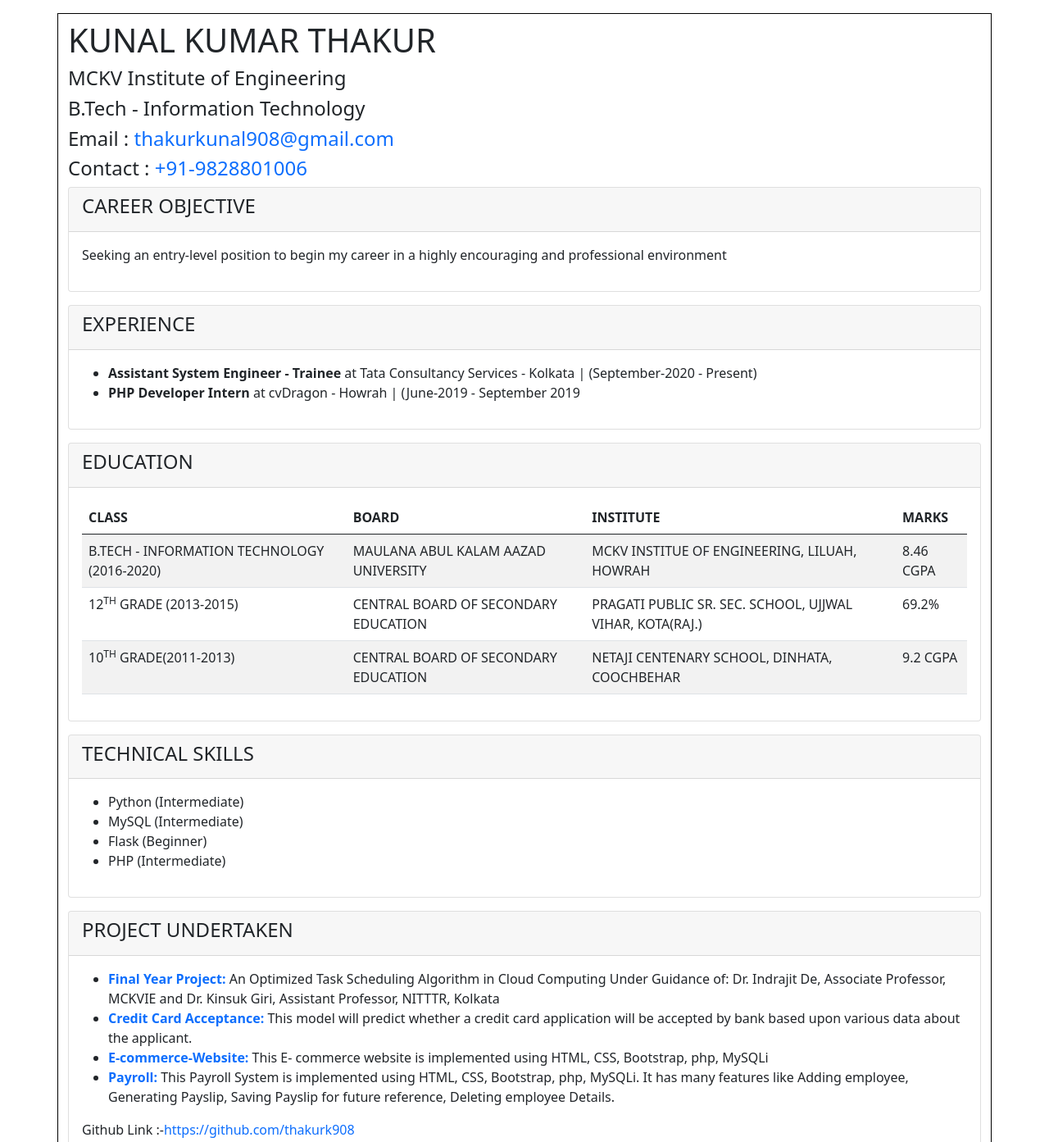
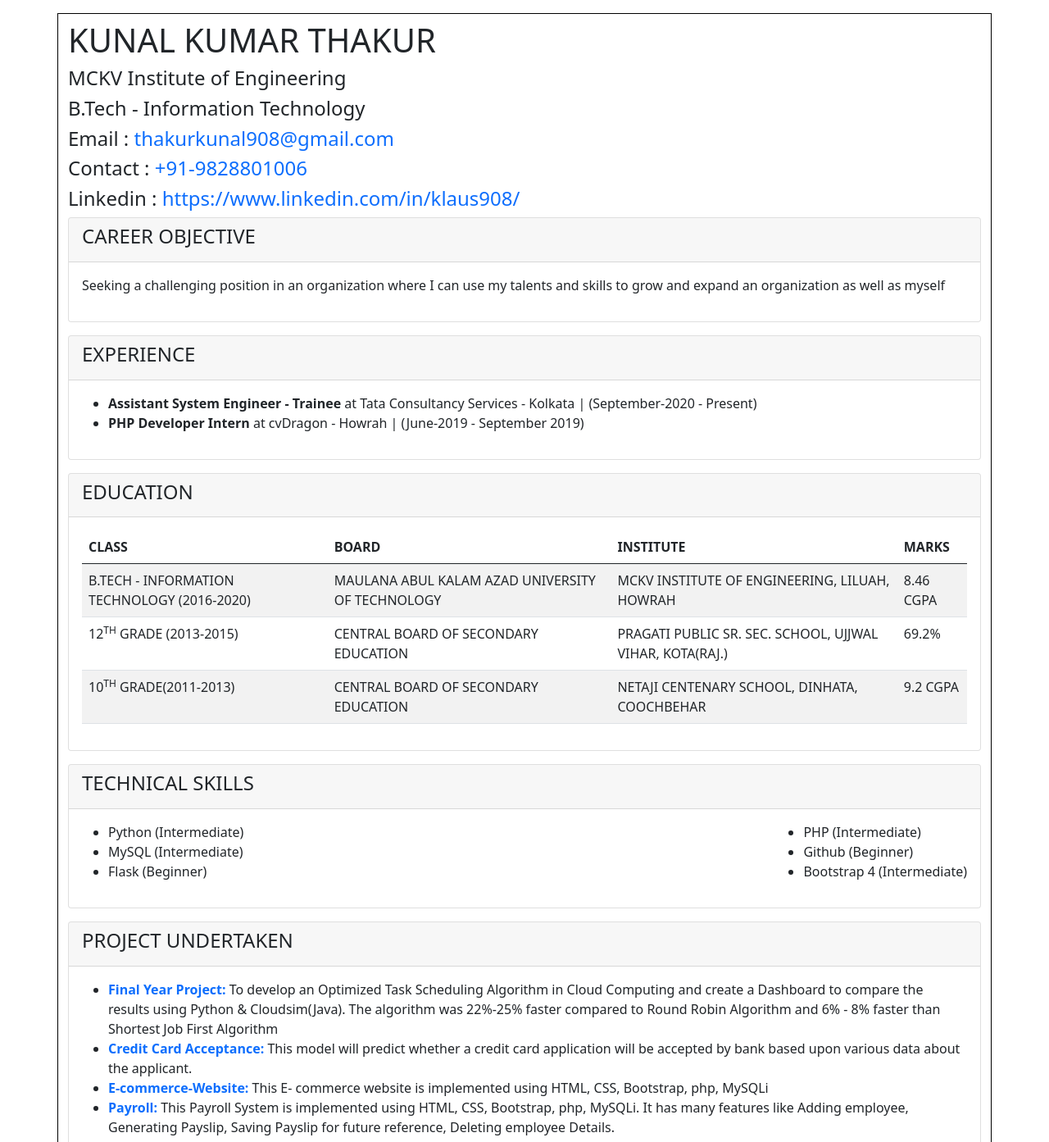
Before and after one commit to thakurk908/thakurk908.github.io, a plain HTML site: page index.html in a window 1280 px wide. Shown: the top 1393 px of the page at 82% size. Drawn offline with nearby package versions, Linux system fonts and the light colour scheme.

Commit message:
Update index.html

```diff
--- a/index.html
+++ b/index.html
@@ -2,7 +2,7 @@
 <html lang="en">
 <head>
 	<meta charset="UTF-8">
-	<meta name="viewport" content="width=device-width, initial-scale=1.0">
+	<meta name="viewport" content="width=1024">
 	<link href="https://cdn.jsdelivr.net/npm/bootstrap@5.0.0-beta1/dist/css/bootstrap.min.css" rel="stylesheet" integrity="sha384-giJF6kkoqNQ00vy+HMDP7azOuL0xtbfIcaT9wjKHr8RbDVddVHyTfAAsrekwKmP1" crossorigin="anonymous">
 	<script src="https://cdn.jsdelivr.net/npm/bootstrap@5.0.0-beta1/dist/js/bootstrap.bundle.min.js" integrity="sha384-ygbV9kiqUc6oa4msXn9868pTtWMgiQaeYH7/t7LECLbyPA2x65Kgf80OJFdroafW" crossorigin="anonymous"></script>
 	<title>Resume</title>
@@ -11,6 +11,12 @@
 	a{
 		text-decoration: none;
 	}
+	@media print {
+    .pagebreak {
+        clear: both;
+        page-break-after: always;
+    }
+}
 </style>
 <body>
 <div class="container pt-2 mt-3 " style="border: 1px solid black;">
@@ -19,13 +25,13 @@
 		<h4>B.Tech - Information Technology</h4>
 		<h4>Email : <a href="mailto:thakurkunal908@gmail.com">thakurkunal908@gmail.com</a></h4>
 		<h4>Contact : <a href="tel:+919828801006">+91-9828801006</a></h4>
+		<h4>Linkedin : <a href="https://www.linkedin.com/in/klaus908/">https://www.linkedin.com/in/klaus908/</a></h4>
 	<div class="card mb-3">
 	  <div class="card-header">
 	    <h4>CAREER OBJECTIVE</h4>
 	  </div>
 	  <div class="card-body">
-	      <p>Seeking an entry-level position to begin my career in a highly encouraging and
-professional environment</p>
+	      <p>Seeking a challenging position in an organization where I can use my talents and skills to grow and expand an organization as well as myself</p>
 	  </div>
 	</div>
 <div class="card mb-3">
@@ -36,7 +42,7 @@ professional environment</p>
       <ul>
       		<li><Strong>Assistant System Engineer - Trainee</Strong> at
 Tata Consultancy Services - Kolkata | (September-2020 - Present) </li>
-      		<li><Strong>PHP Developer Intern</Strong> at cvDragon - Howrah | (June-2019 - September 2019</li>
+      		<li><Strong>PHP Developer Intern</Strong> at cvDragon - Howrah | (June-2019 - September 2019)</li>
       </ul>
   </div>
 </div>
@@ -57,8 +63,8 @@ Tata Consultancy Services - Kolkata | (September-2020 - Present) </li>
   <tbody>
     <tr>
       <td>B.TECH - INFORMATION TECHNOLOGY (2016-2020)</td>
-      <td>MAULANA ABUL KALAM AAZAD UNIVERSITY</td>
-      <td>MCKV INSTITUE OF ENGINEERING, LILUAH, HOWRAH</td>
+      <td>MAULANA ABUL KALAM AZAD UNIVERSITY OF TECHNOLOGY</td>
+      <td>MCKV INSTITUTE OF ENGINEERING, LILUAH, HOWRAH</td>
       <td>8.46 CGPA</td>
     </tr>
     <tr>
@@ -77,16 +83,21 @@ Tata Consultancy Services - Kolkata | (September-2020 - Present) </li>
 </table>
   </div>
 </div>
+<div class="pagebreak"> </div>
 <div class="card mb-3">
   <div class="card-header">
     <h4>TECHNICAL SKILLS</h4>
   </div>
   <div class="card-body">
-      <ul>
+      <ul style="display: inline-block;">
       		<li>Python (Intermediate)</li>
       		<li>MySQL (Intermediate)</li>
       		<li>Flask (Beginner)</li>
-      		<li>PHP (Intermediate)</li>
+      </ul>
+      <ul style="float: right;">
+      	    <li>PHP (Intermediate)</li>
+      		<li>Github (Beginner)</li>
+      		<li>Bootstrap 4 (Intermediate)</li>
       </ul>
   </div>
 </div>
@@ -97,9 +108,7 @@ Tata Consultancy Services - Kolkata | (September-2020 - Present) </li>
   <div class="card-body">
   		<ul>
 		<li><strong><a href="https://github.com/thakurk908/Cloudsim">Final Year Project:</a></strong>
-An Optimized Task Scheduling Algorithm in Cloud Computing
-Under Guidance of: Dr. Indrajit De, Associate Professor, MCKVIE and Dr. Kinsuk
-Giri, Assistant Professor, NITTTR, Kolkata</li>
+To develop an Optimized Task Scheduling Algorithm in Cloud Computing and create a Dashboard to compare the results using Python & Cloudsim(Java). The algorithm was 22%-25% faster compared to Round Robin Algorithm and 6% - 8% faster than Shortest Job First Algorithm</li>
   			<li><strong><a href="https://github.com/thakurk908/Credit_Card_Acceptance">Credit Card Acceptance:</a></strong> This model will predict whether a credit card
 application will be accepted by bank based upon various data about the applicant.</li>
 <li><strong><a href="https://github.com/thakurk908/E-commerce-Website">E-commerce-Website:</a></strong> This E- commerce website is implemented using HTML, CSS, Bootstrap, php, MySQLi</li>
@@ -122,6 +131,7 @@ Analysis of Algorithms” by CMI, with a final score of 83%</li>
   		</ul>
   </div>
 </div>
+<div class="pagebreak"> </div>
 <div class="card mb-3">
   <div class="card-header">
     <h4>CERTIFICATIONS</h4>
@@ -131,6 +141,7 @@ Analysis of Algorithms” by CMI, with a final score of 83%</li>
   				<li>Programming, Data Structures and Algorithms using Python | NPTEL</li>
   				<li>Introduction to Modern Application Development | NPTEL</li>
   				<li>Design and Analysis of Algorithms | NPTEL</li>
+  				<li>Full Stack Web Development with Flask | Linkedin Learning </li>
   		</ul>
   </div>
 </div>
```
